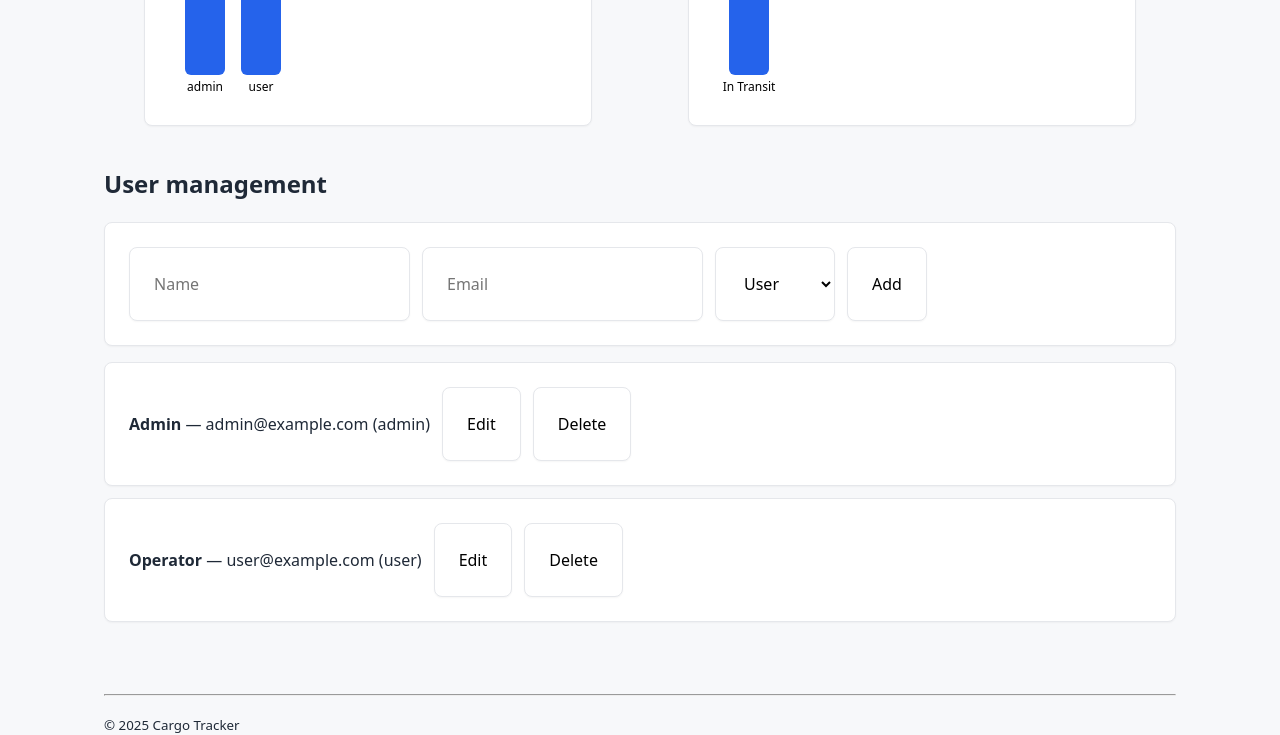
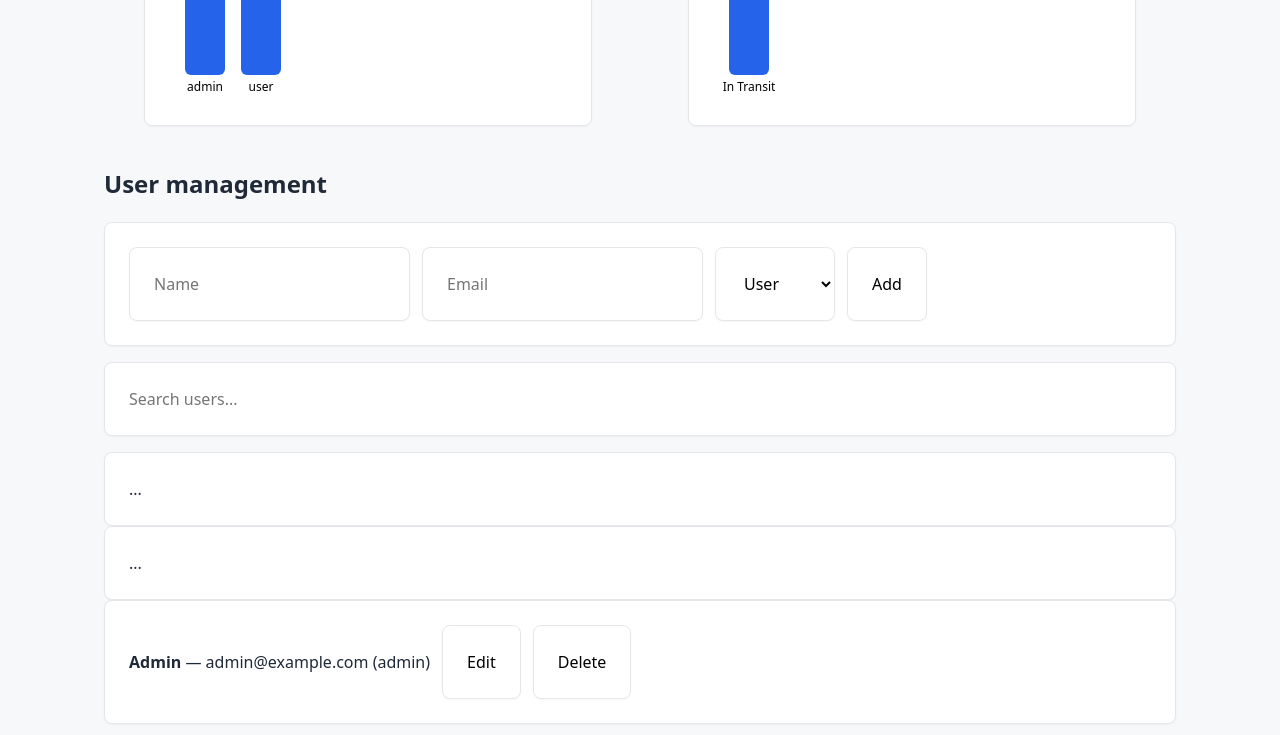
Before and after one commit to Zambagarrah/Realtime_Cargo_Tracking_Software, a React (Vite) app: page /admin in a window 1280 px wide. Shown: the part 433-1168 px from the top of the page. Built offline with nearby package versions, Linux system fonts and the light colour scheme; sample sign-in values are in the browser's storage.

Commit message:
feat(search): add search and filter to Dashboard and Admin Panel

```diff
--- a/src/pages/AdminPanel.jsx
+++ b/src/pages/AdminPanel.jsx
@@ -9,6 +9,12 @@ export default function AdminPanel() {
   const [consignments, setConsignments] = useState([])
   const [newUser, setNewUser] = useState({ name: '', email: '', role: 'user' })
   const [editing, setEditing] = useState(null)
+  const [userQuery, setUserQuery] = useState('')
+
+  const filteredUsers = users.filter(u =>
+    u.name.toLowerCase().includes(userQuery.toLowerCase()) ||
+    u.email.toLowerCase().includes(userQuery.toLowerCase())
+  )
 
   useEffect(() => {
     listUsers().then(setUsers)
@@ -75,6 +81,17 @@ export default function AdminPanel() {
       </form>
 
       <ul aria-label="User list" style={{ listStyle: 'none', padding: 0 }}>
+        <input
+          type="search"
+          placeholder="Search users..."
+          value={userQuery}
+          onChange={e => setUserQuery(e.target.value)}
+          className="card"
+          style={{ marginBottom: '16px', width: '100%' }}
+        />
+        {filteredUsers.map(u => (
+          <li key={u.id} className="card">...</li>
+        ))}
         {users.map(u => (
           <li key={u.id} className="card" style={{ marginBottom: '12px' }}>
             {editing?.id === u.id ? (
--- a/src/pages/Dashboard.jsx
+++ b/src/pages/Dashboard.jsx
@@ -10,6 +10,14 @@ export default function Dashboard() {
   const [loading, setLoading] = useState(true)
   const [error, setError] = useState(null)
   const [consignments, setConsignments] = useState([])
+
+  const [query, setQuery] = useState('')
+
+  const filtered = consignments.filter(c =>
+    c.reference.toLowerCase().includes(query.toLowerCase()) ||
+    c.senderName.toLowerCase().includes(query.toLowerCase()) ||
+    c.receiverName.toLowerCase().includes(query.toLowerCase())
+  )
 
   useEffect(() => {
     listConsignments()
@@ -38,6 +46,16 @@ export default function Dashboard() {
     <section aria-labelledby="dashboard-title">
       <h1 id="dashboard-title">Consignment Tracking Dashboard</h1>
       {chartData.length > 0 && <Chart data={chartData} />}
+      <input
+        type="search"
+        placeholder="Search consignments..."
+        value={query}
+        onChange={e => setQuery(e.target.value)}
+        className="card"
+        style={{ marginBottom: '16px', width: '100%' }}
+      />
+
+      {filtered.map(c => <ConsignmentCard key={c.id} consignment={c} />)}
       <div style={{ display: 'grid', gridTemplateColumns: 'repeat(auto-fill, minmax(280px, 1fr))', gap: '16px' }}>
         {consignments.map(c => <ConsignmentCard key={c.id} consignment={c} />)}
       </div>
```
